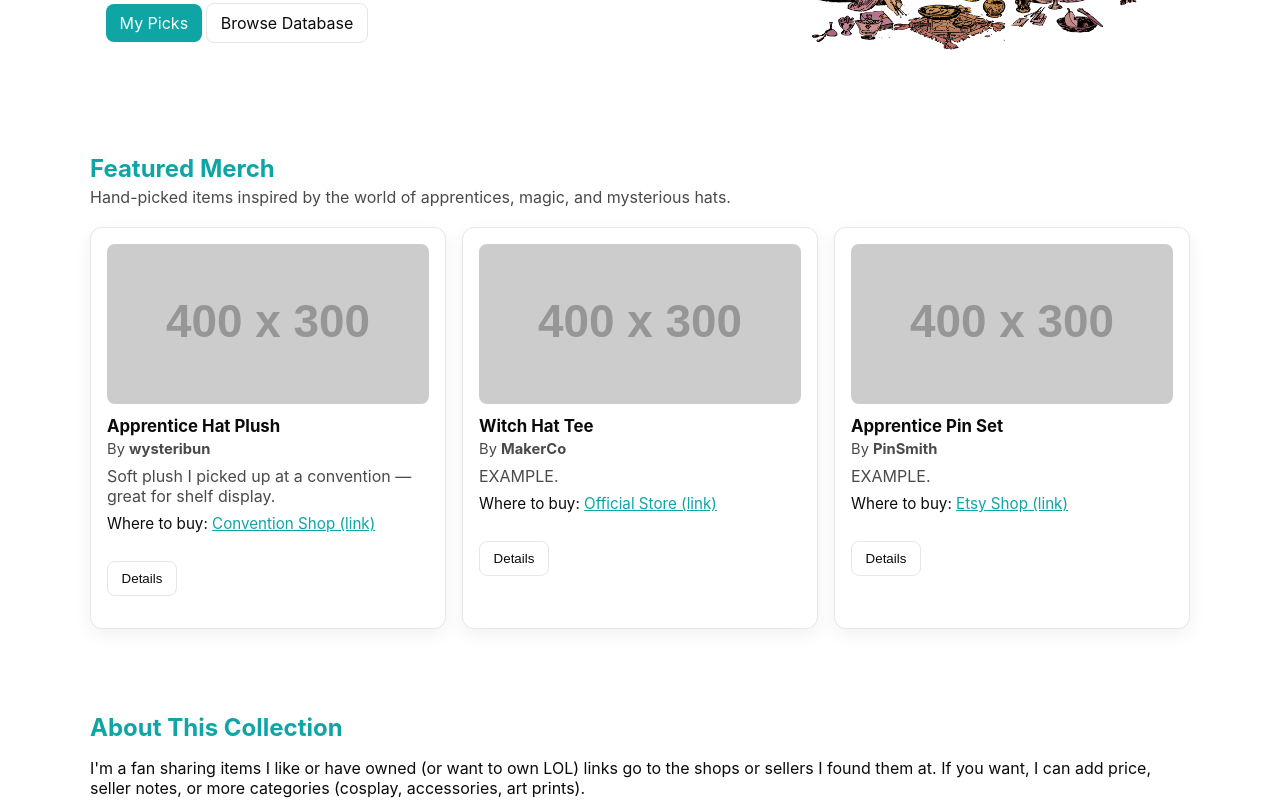
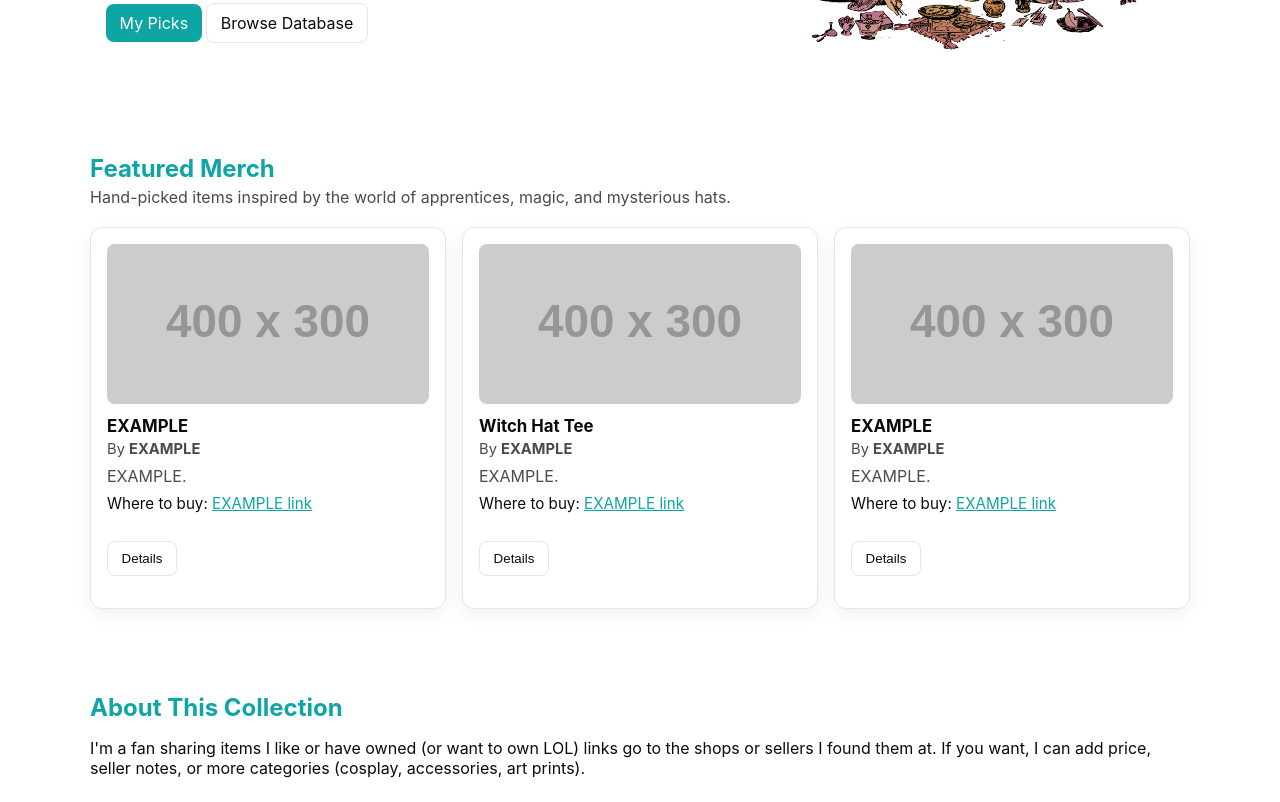
Before and after one commit to mbporter/WitchHatMerch, a plain HTML site: page index.html in a window 1280 px wide. Shown: the part 295-1097 px from the top of the page. Drawn offline with Linux system fonts and the light colour scheme; placeholder pictures from the web are drawn by us.

Commit message:
EDITING TEXT

```diff
--- a/index.html
+++ b/index.html
@@ -44,28 +44,28 @@
 			<ul class="product-grid" aria-live="polite">
 				<li class="product-card">
 					<img loading="lazy" src="https://via.placeholder.com/400x300?text=Hat+Plush" alt="Plush witch hat on a wooden stool">
-					<h3>Apprentice Hat Plush</h3>
-					<p class="artist">By <strong>wysteribun</strong></p>
-					<p class="note">Soft plush I picked up at a convention — great for shelf display.</p>
-					<p class="where">Where to buy: <a href="https://example.com/hat-plush" target="_blank" rel="noopener">Convention Shop (link)</a></p>
+					<h3>EXAMPLE</h3>
+					<p class="artist">By <strong>EXAMPLE</strong></p>
+					<p class="note">EXAMPLE.</p>
+					<p class="where">Where to buy: <a href="https://example.com/hat-plush" target="_blank" rel="noopener">EXAMPLE link</a></p>
 					  <p><button class="btn outline details" data-product="Apprentice Hat Plush" data-artist="wysteribun" data-note="This plush is small but nicely detailed — bought it at ComiCon, fast shipping." data-link="https://example.com/hat-plush">Details</button></p>
 				</li>
 
 				<li class="product-card">
 					<img loading="lazy" src="https://via.placeholder.com/400x300?text=Tee+Shirt" alt="T-shirt with witch-hat motif front view">
 					<h3>Witch Hat Tee</h3>
-					<p class="artist">By <strong>MakerCo</strong></p>
+					<p class="artist">By <strong>EXAMPLE</strong></p>
 					<p class="note">EXAMPLE.</p>
-					<p class="where">Where to buy: <a href="https://example.com/tee" target="_blank" rel="noopener">Official Store (link)</a></p>
+					<p class="where">Where to buy: <a href="https://example.com/tee" target="_blank" rel="noopener">EXAMPLE link</a></p>
 					  <p><button class="btn outline details" data-product="Witch Hat Tee" data-artist="MakerCo" data-note="Runs slightly large; I sized down one. Nice print quality." data-link="https://example.com/tee">Details</button></p>
 				</li>
 
 				<li class="product-card">
 					<img loading="lazy" src="https://via.placeholder.com/400x300?text=Pin+Set" alt="Three enamel pins arranged on a card">
-					<h3>Apprentice Pin Set</h3>
-					<p class="artist">By <strong>PinSmith</strong></p>
+					<h3>EXAMPLE</h3>
+					<p class="artist">By <strong>EXAMPLE</strong></p>
 					<p class="note">EXAMPLE.</p>
-					<p class="where">Where to buy: <a href="https://example.com/pins" target="_blank" rel="noopener">Etsy Shop (link)</a></p>
+					<p class="where">Where to buy: <a href="https://example.com/pins" target="_blank" rel="noopener">EXAMPLE link</a></p>
 					  <p><button class="btn outline details" data-product="Apprentice Pin Set" data-artist="PinSmith" data-note="Affordable and well-made. The seller bundled shipping with other items." data-link="https://example.com/pins">Details</button></p>
 				</li>
 			</ul>
```
